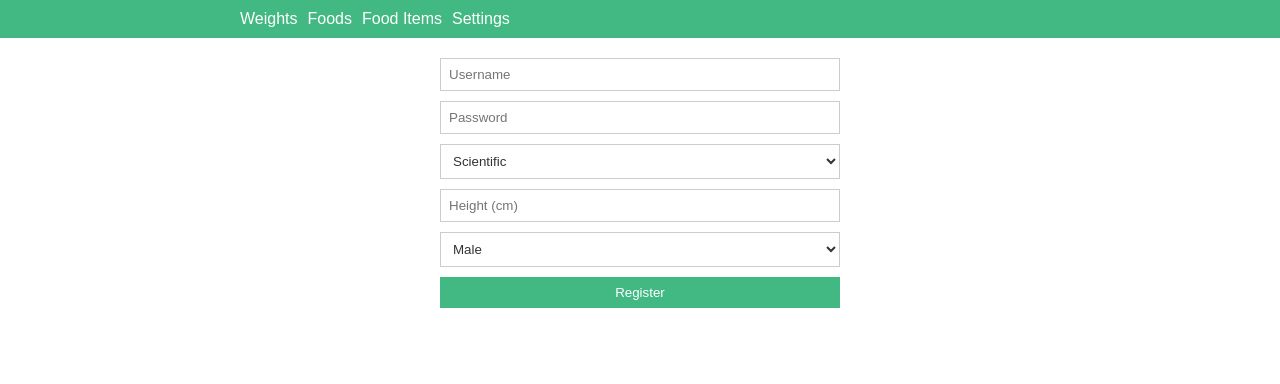
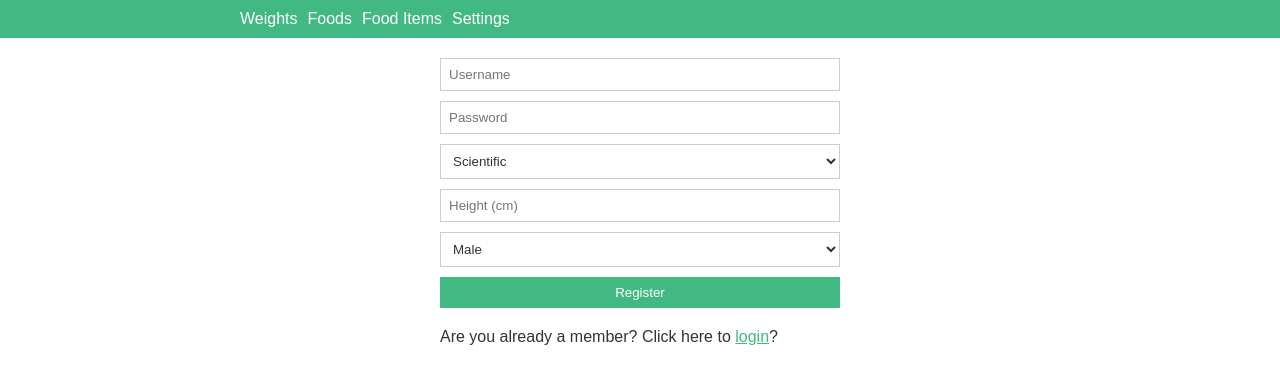
Before and after one commit to BrandonCouts/weight-tracker, a Vue app in the folder frontend/: page /register in a window 1280 px wide. Shown: the top 384 px of the page. Built offline with nearby package versions, Linux system fonts and the light colour scheme; no server answers.

Commit message:
Add login link and align registration button

```diff
--- a/frontend/src/components/Login.vue
+++ b/frontend/src/components/Login.vue
@@ -29,5 +29,7 @@ function goToRegister() {
     <input v-model="password" type="password" placeholder="Password" />
     <button type="submit">Login</button>
   </form>
-  <button type="button" @click="goToRegister">Register</button>
+  <div class="auth-link">
+    <button type="button" @click="goToRegister">Register</button>
+  </div>
 </template>
--- a/frontend/src/components/Register.vue
+++ b/frontend/src/components/Register.vue
@@ -37,4 +37,7 @@ async function register() {
     </select>
     <button type="submit">Register</button>
   </form>
+  <div class="auth-note">
+    Are you already a member? Click here to <router-link to="/login">login</router-link>?
+  </div>
 </template>
--- a/frontend/src/styles.css
+++ b/frontend/src/styles.css
@@ -141,3 +141,18 @@ li {
   display: flex;
   flex-direction: column;
 }
+
+.auth-link {
+  max-width: 400px;
+  margin: 10px auto 0;
+  text-align: right;
+}
+
+.auth-note {
+  max-width: 400px;
+  margin: 10px auto 0;
+}
+
+.auth-note a {
+  color: var(--primary-color);
+}
```
